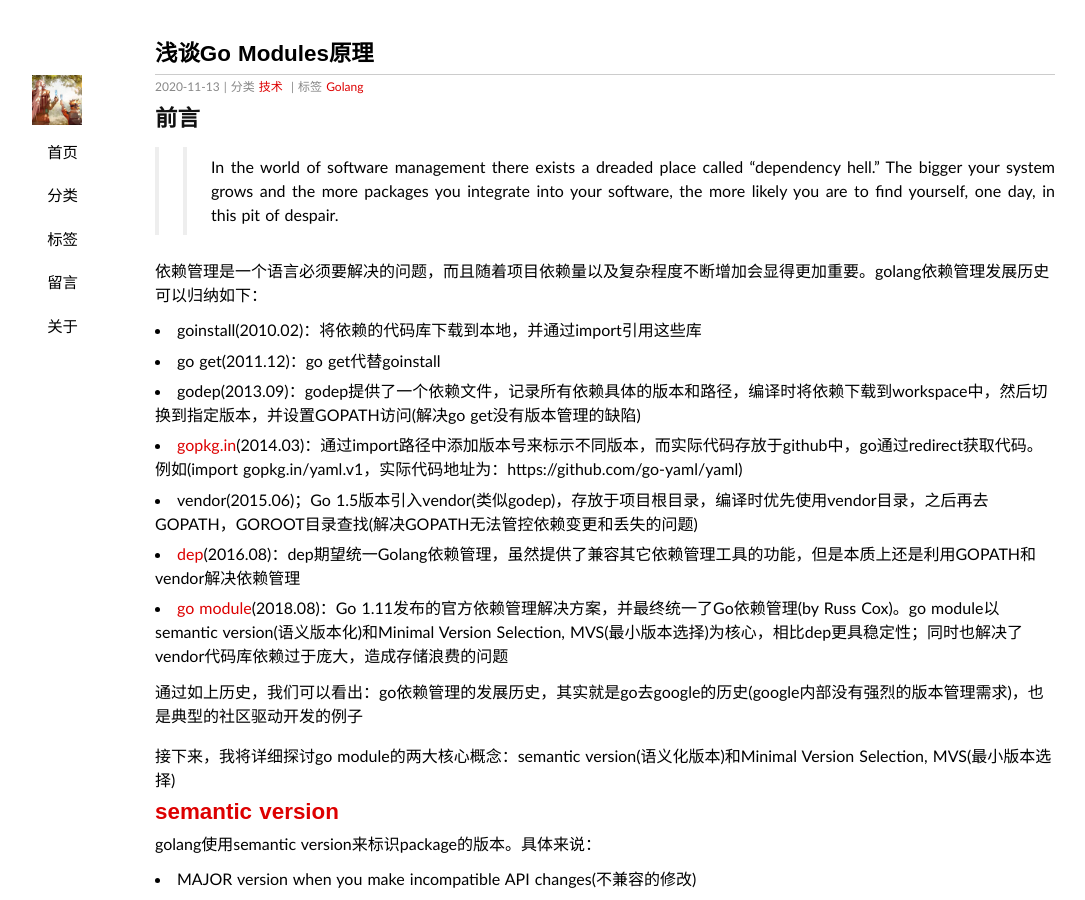
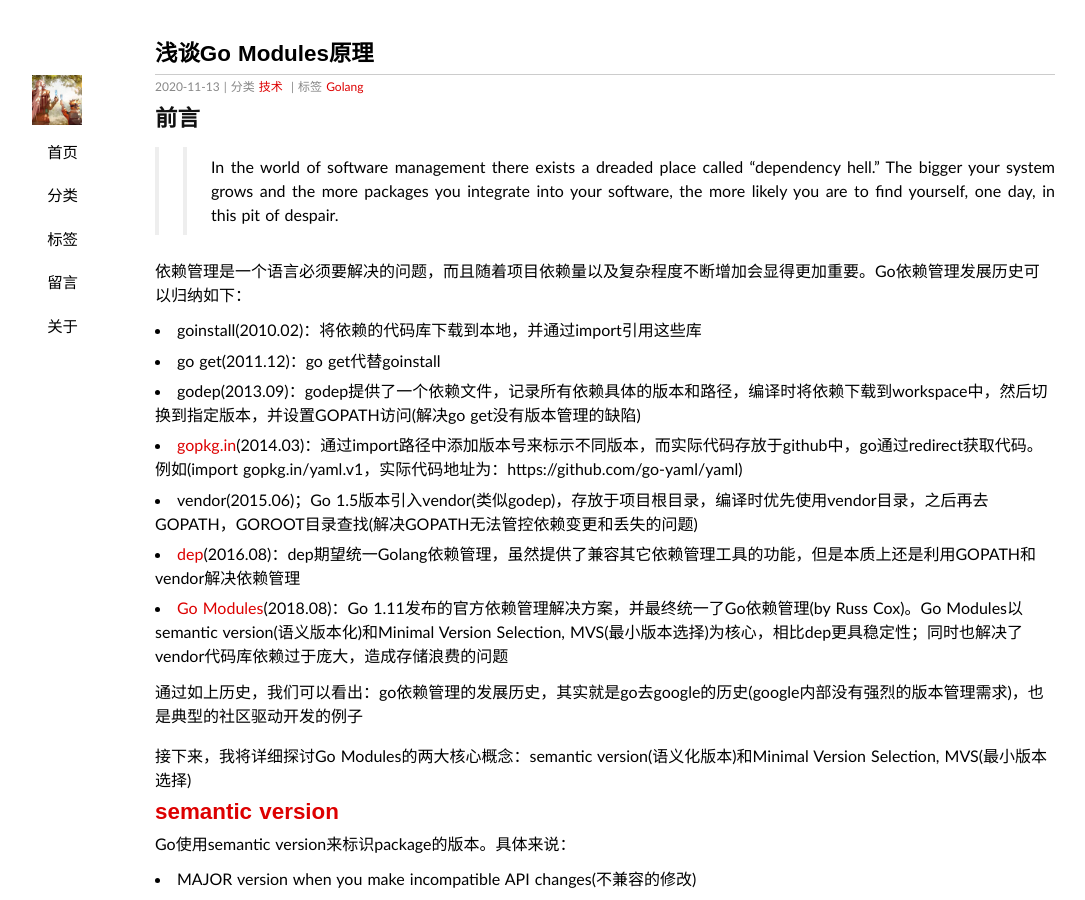
Before and after one commit to duyanghao/duyanghao.github.io, a Jekyll site: the page built from _posts/2020-11-13-golang-module.md, in a window 1280 px wide and 900 px high. Shown: the whole window, without its empty margins (35-1120 px from the left). Built offline with Jekyll 4.4.1, drawn with Linux system fonts in a browser that asks for light colours; some web fonts are replaced; comment, search, counter and statistics services are not loaded; some of the changed text lies outside the part shown.

Commit message:
update golang module
Signed-off-by: duyanghao <1294057873@qq.com>

```diff
--- a/_posts/2020-11-13-golang-module.md
+++ b/_posts/2020-11-13-golang-module.md
@@ -11,7 +11,7 @@ excerpt: 依赖管理是一个语言必须要解决的问题，而且随着项
 
 >> In the world of software management there exists a dreaded place called “dependency hell.” The bigger your system grows and the more packages you integrate into your software, the more likely you are to find yourself, one day, in this pit of despair.
 
-依赖管理是一个语言必须要解决的问题，而且随着项目依赖量以及复杂程度不断增加会显得更加重要。golang依赖管理发展历史可以归纳如下：
+依赖管理是一个语言必须要解决的问题，而且随着项目依赖量以及复杂程度不断增加会显得更加重要。Go依赖管理发展历史可以归纳如下：
 
 * goinstall(2010.02)：将依赖的代码库下载到本地，并通过import引用这些库
 * go get(2011.12)：go get代替goinstall
@@ -19,15 +19,15 @@ excerpt: 依赖管理是一个语言必须要解决的问题，而且随着项
 * [gopkg.in](https://labix.org/gopkg.in)(2014.03)：通过import路径中添加版本号来标示不同版本，而实际代码存放于github中，go通过redirect获取代码。例如(import gopkg.in/yaml.v1，实际代码地址为：https://github.com/go-yaml/yaml)
 * vendor(2015.06)；Go 1.5版本引入vendor(类似godep)，存放于项目根目录，编译时优先使用vendor目录，之后再去GOPATH，GOROOT目录查找(解决GOPATH无法管控依赖变更和丢失的问题)
 * [dep](https://github.com/golang/dep)(2016.08)：dep期望统一Golang依赖管理，虽然提供了兼容其它依赖管理工具的功能，但是本质上还是利用GOPATH和vendor解决依赖管理
-* [go module](https://research.swtch.com/vgo-principles)(2018.08)：Go 1.11发布的官方依赖管理解决方案，并最终统一了Go依赖管理(by Russ Cox)。go module以semantic version(语义版本化)和Minimal Version Selection, MVS(最小版本选择)为核心，相比dep更具稳定性；同时也解决了vendor代码库依赖过于庞大，造成存储浪费的问题
+* [Go Modules](https://research.swtch.com/vgo-principles)(2018.08)：Go 1.11发布的官方依赖管理解决方案，并最终统一了Go依赖管理(by Russ Cox)。Go Modules以semantic version(语义版本化)和Minimal Version Selection, MVS(最小版本选择)为核心，相比dep更具稳定性；同时也解决了vendor代码库依赖过于庞大，造成存储浪费的问题
 
 通过如上历史，我们可以看出：go依赖管理的发展历史，其实就是go去google的历史(google内部没有强烈的版本管理需求)，也是典型的社区驱动开发的例子
 
-接下来，我将详细探讨go module的两大核心概念：semantic version(语义化版本)和Minimal Version Selection, MVS(最小版本选择)
+接下来，我将详细探讨Go Modules的两大核心概念：semantic version(语义化版本)和Minimal Version Selection, MVS(最小版本选择)
 
 ## [semantic version](https://semver.org/)
 
-golang使用semantic version来标识package的版本。具体来说：
+Go使用semantic version来标识package的版本。具体来说：
 
 * MAJOR version when you make incompatible API changes(不兼容的修改)
 * MINOR version when you add functionality in a backwards compatible manner(特性添加，版本兼容)
@@ -87,7 +87,7 @@ Minimal version selection也即最小版本选择，如果光看上述的引用
 
 * 最小的模块版本。这里比较的对象是该模块的最新版本：如果项目需要依赖的模块版本是v1.2，而该模块实际最新的版本是v1.3，那么最小版本选择算法会选取v1.2版本而非v1.3(为了尽可能提高构建的稳定性和重复性)。也即'最小版本'表示项目所需要依赖模块的最小版本号(v1.2)，而不是该模块实际的最小版本号(v1.1)，也并非该模块实际的最大版本号(v1.3)
 
-这里，我们举例子依次对golang module最小版本选择的算法细节进行阐述：
+这里，我们举例子依次对Go Modules最小版本选择的算法细节进行阐述：
 
 ### [Algorithm 1: Construct Build List](https://research.swtch.com/vgo-mvs#algorithm_1)
 
@@ -130,7 +130,7 @@ require (
 
 另外，这里也可以总结出现indirect标记的两种情况：
 
-* A1的某个依赖模块没有使用go module(也即该模块没有go.mod文件)，那么必须将该模块的间接依赖记录在A1的需求列表中
+* A1的某个依赖模块没有使用Go Modules(也即该模块没有go.mod文件)，那么必须将该模块的间接依赖记录在A1的需求列表中
 * A1对某个间接依赖模块有特殊的版本要求，必须显示指明版本信息(例如上述的D1.4和E1.3)，以便go可以正确构建依赖模块
 
 ### [Algorithm 3. Upgrade One Module](https://research.swtch.com/vgo-mvs#algorithm_3)
@@ -260,13 +260,13 @@ go.mod以及go.sum一般会成对出现在项目根目录中。其中，go.mod
 ## 总结
 
 * 对单个模块的修改可能会连带影响其它模块
-* go module构建列表受当前模块构建状态影响
+* Go Modules构建列表受当前模块构建状态影响
 * go build会查找直接依赖模块最新版本进行构建(例如这里的B1.2以及C1.3)
 * 最小构建算法中的'最小'代表：最小修改&最小需求列表&依赖模块的最小版本
 * 升级某个模块不会引起其它模块的降级或者删除
 * 降级某个模块会在构建图中将这个模块的高版本删除，同时回溯删除依赖这些高版本的模块，直到查找到不依赖这些高版本的最新模块版本为止，同时会保留其它不需要降级的模块
 * go.mod文件出现indirect标记的情况有如下两种：
-  * A1的某个模块没有使用go module(也即该模块没有go.mod文件)，那么必须将该模块的间接依赖记录在A1的需求列表中
+  * A1的某个模块没有使用Go Modules(也即该模块没有go.mod文件)，那么必须将该模块的间接依赖记录在A1的需求列表中
   * A1对某个间接依赖模块有特殊的版本要求，必须显示指明版本信息(例如上述的D1.4和E1.3)，以便go可以正确构建依赖模块
 
 ## 最佳实践
@@ -282,9 +282,9 @@ go.mod以及go.sum一般会成对出现在项目根目录中。其中，go.mod
 * 当需要列举本项目所有依赖模块时(包括间接依赖)使用：`go list -m all`；而列举某个依赖模块的所有版本使用：`go list -m -versions xxx`，例如：`go list -m -versions k8s.io/client-go`
 * 当一些依赖存在问题时，可以通过`go clean -modcache`清理已下载的依赖文件
 * GO111MODULE值含义如下(建议强制开启)：
-  * off：强制关闭go module，使用GOPATH
-  * on：强制开启go module(建议)
-  * auto：如果当前模块在$GOPATH/src中，则不使用go module；如果该模块不存在$GOPATH/src下，且拥有go.mod文件则使用go module
+  * off：强制关闭Go Modules，使用GOPATH
+  * on：强制开启Go Modules(建议)
+  * auto：如果当前模块在$GOPATH/src中，则不使用Go Modules；如果该模块不存在$GOPATH/src下，且拥有go.mod文件则使用Go Modules
 
 * 设置GOPROXY为：`GOPROXY=https://goproxy.cn,direct`，代表先从代理服务器`https://goproxy.cn`下载依赖，如果失败(such as 404)则直接从原地址(such as github)下载
 
```
